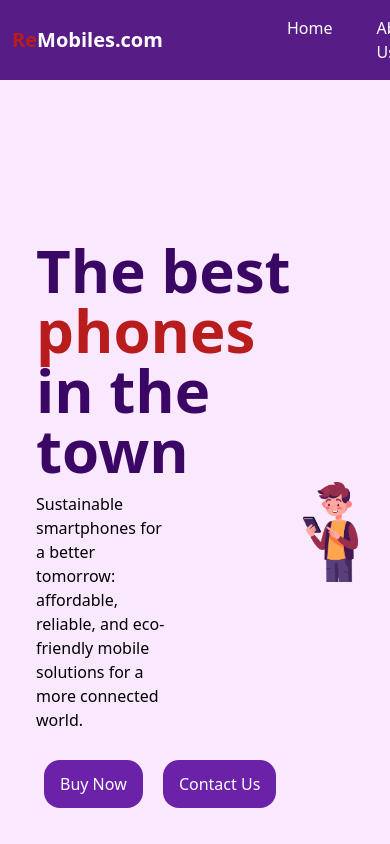
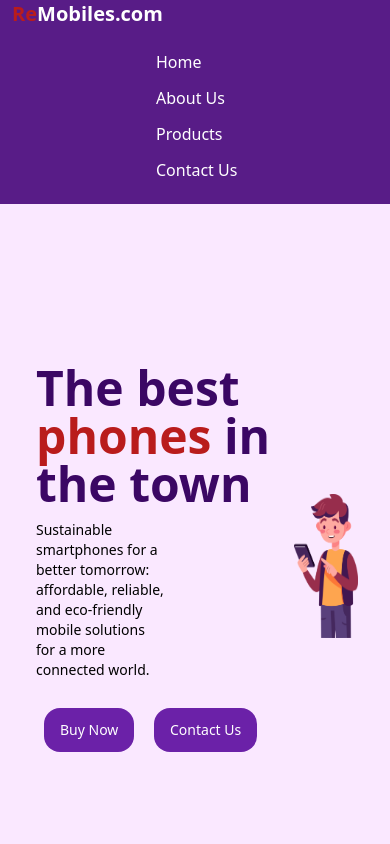
Before and after one commit to iammoizrehman/Remobile_landpage, a website built with Vite: page index.html in a window 390 px wide. Shown: the top 844 px of the page. Built offline with nearby package versions, Linux system fonts and the light colour scheme.

Commit message:
Responsive1

```diff
--- a/index.html
+++ b/index.html
@@ -8,19 +8,21 @@
     <title>Best Used Phone in Lahore - Grab the deal now</title>
 </head>
 <body class="scroll-smooth">
-    <nav class="bg-purple-900 text-white flex justify-between">
+    <nav class="bg-purple-900 text-white flex justify-between max-lg:flex-col">
         <span class="text-xl flex items-center mx-3 font-bold cursor-pointer"><span class="text-red-700">Re</span>Mobiles.com</span>
-        <ul class="px-28 py-4 flex space-x-11 justify-end">
-            <li class="cursor-pointer"><a href="#home">Home</a></li>
-            <li class="cursor-pointer"><a href="#About">About Us</a></li>
-            <li class="cursor-pointer"><a href="#Products">Products</a></li>
-            <li class="cursor-pointer"><a href="#contact">Contact Us</a></li>
+        <ul class="px-28 py-4 flex space-x-11 justify-end max-lg:flex-col max-lg:leading-9 max-lg:justify-center max-lg:align-middle">
+            <li></li>
+            <li class="cursor-pointer hover:text-red-700"><a href="#home">Home</a></li>
+            <li class="cursor-pointer hover:text-red-700"><a href="#About">About Us</a></li>
+            <li class="cursor-pointer hover:text-red-700"><a href="#Products">Products</a></li>
+            <li class="cursor-pointer hover:text-red-700"><a href="#contact">Contact Us</a></li>
         </ul>
     </nav>
     <main>
-        <section id="home" class="flex bg-fuchsia-100">
-        <div class="main py-40 pl-9">
-            <div class="text-6xl text-purple-950 font-bold">
+        <section id="home" class="flex bg-fuchsia-100 w-screen max-lg:text-sm">
+        <div class="flex">
+            <div class="main py-40 pl-9">
+            <div class="text-6xl text-purple-950 font-bold max-lg:font-semibold max-lg:text-5xl">
                 The best <span class="text-red-700">phones</span> in the town
             </div>
             <p class="py-3 w-1/2">Sustainable smartphones for a better tomorrow: affordable, reliable, and eco-friendly mobile solutions for a more connected world.</p>
@@ -30,8 +32,9 @@
             </div>
         </div>
         <div class="flex items-center">
-            <img src="./images/Phone.png" alt="" class="w-80 pr-8">
+            <img src="./images/Phone.png" alt="" class="w-80 pr-8 max-lg:h-36 max-lg:">
         </div>
+    </div>
     </section>
     <section id="About" class="bg-white h-auto">
     <div class="abt-container flex justify-center py-20 flex-col align-middle text-center">
@@ -46,7 +49,7 @@
             <h1 class="text-center font-bold text-3xl pt-4 text-purple-900">OUR PRODUCTS</h1>
 
             <!-- tiles Flex -->
-            <div class="flex flex-row justify-center">
+            <div class="flex flex-row justify-center max-lg:flex-wrap">
 
      <!-- Product 1 -->
           <div class="pro-1 mx-2 bg-fuchsia-200 my-10 ml-10 h-auto max-w-72 flex flex-col justify-center  hover:bg-blue-600 hover:text-white">
@@ -92,10 +95,10 @@
   </section>
 
 </main>
-<footer>
-    <section id="contact" class="bg-purple-800 h-20 text-white flex" >
-        <div class="logos flex align-middle pt-10">
-        <div class="log pl-48 flex ">
+<footer class="w-100px">
+    <section id="contact" class="bg-purple-800 h-auto text-white flex">
+        <div class="logos flex align-middle pt-10 ">
+        <div class="log pl-48 flex max-lg:mx-auto">
         <div class="linkedin h-5 w-5 mx-4 cursor-pointer">
             <svg width="30" height="30" viewBox="0 0 15 15" fill="none" xmlns="http://www.w3.org/2000/svg"><path d="M2 1C1.44772 1 1 1.44772 1 2V13C1 13.5523 1.44772 14 2 14H13C13.5523 14 14 13.5523 14 13V2C14 1.44772 13.5523 1 13 1H2ZM3.05 6H4.95V12H3.05V6ZM5.075 4.005C5.075 4.59871 4.59371 5.08 4 5.08C3.4063 5.08 2.925 4.59871 2.925 4.005C2.925 3.41129 3.4063 2.93 4 2.93C4.59371 2.93 5.075 3.41129 5.075 4.005ZM12 8.35713C12 6.55208 10.8334 5.85033 9.67449 5.85033C9.29502 5.83163 8.91721 5.91119 8.57874 6.08107C8.32172 6.21007 8.05265 6.50523 7.84516 7.01853H7.79179V6.00044H6V12.0047H7.90616V8.8112C7.8786 8.48413 7.98327 8.06142 8.19741 7.80987C8.41156 7.55832 8.71789 7.49825 8.95015 7.46774H9.02258C9.62874 7.46774 10.0786 7.84301 10.0786 8.78868V12.0047H11.9847L12 8.35713Z" fill="currentColor" fill-rule="evenodd" clip-rule="evenodd"></path></svg>
         </div>
```
